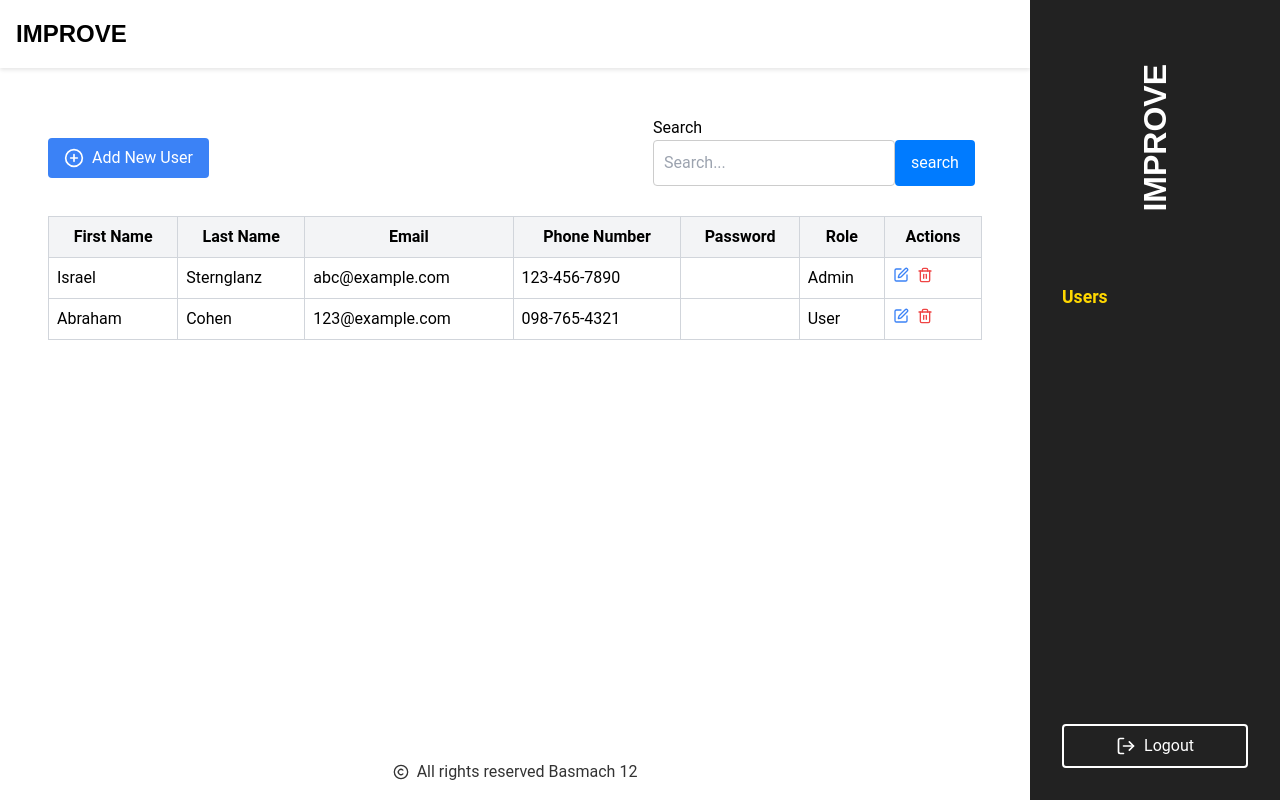
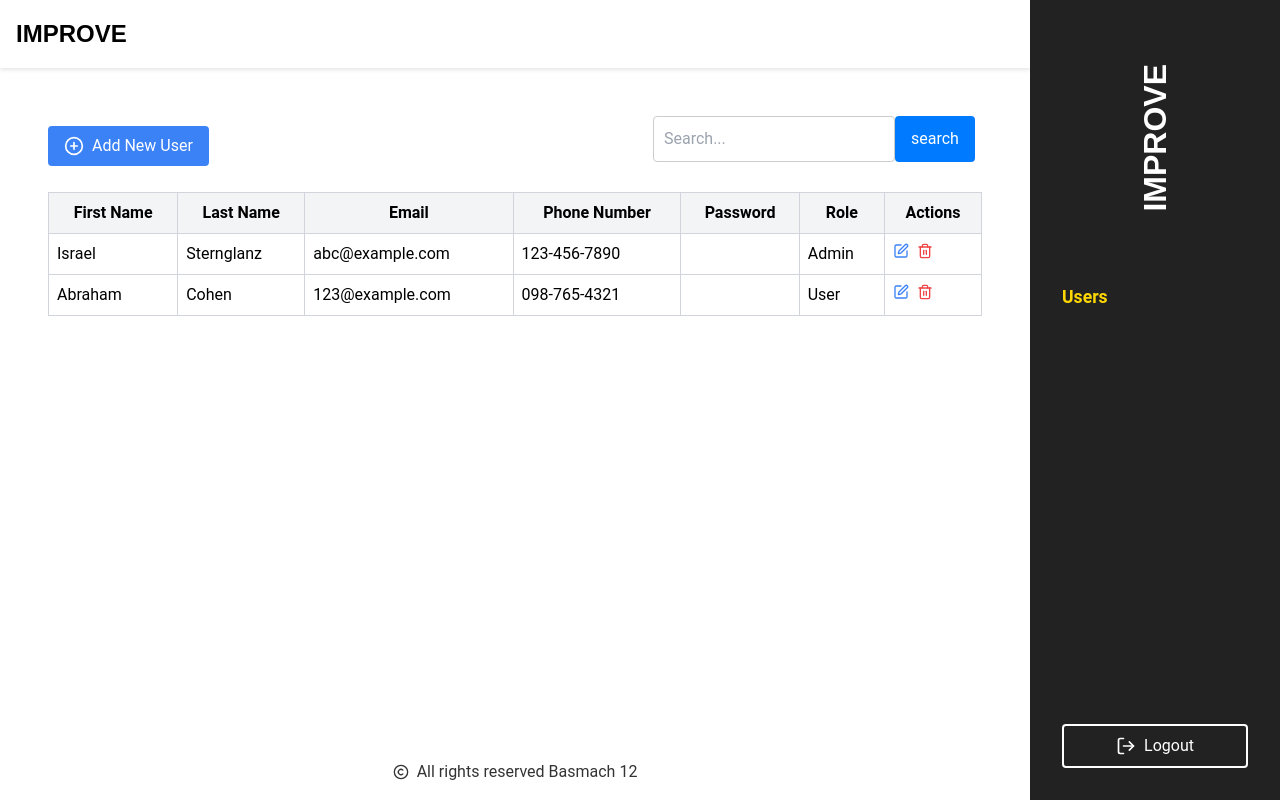
Before and after one commit to jakemeir/improve-front, a React (Vite) app: page /users in a window 1280 px wide. Built offline with nearby package versions, Linux system fonts and the light colour scheme.

Commit message:
update 0.02 layout

```diff
--- a/src/components/SearchBox.tsx
+++ b/src/components/SearchBox.tsx
@@ -34,7 +34,7 @@ import '../style/SearchBox.css'
     };
   return (
     <div className='search-modal'>
-      <label htmlFor='search-input'>Search</label>
+      <label htmlFor='search-input'></label>
       <div className="input-container">
         <input type="text" placeholder="Search..." value={searchTerm} onChange={handleInputChange} className="search-input"/>
         <button onClick={handleSearch} className="search-button"> search </button>
--- a/src/style/UsersPage.css
+++ b/src/style/UsersPage.css
@@ -61,6 +61,9 @@
     color: #3b82f6;
     transition: color 0.2s;
     margin-right: 8px;
+    border: none; /* Remove the border */
+    background: none; /* Remove any background */
+    cursor: pointer;  /* Ensure it still looks like a clickable button */
   }
 
   .action-button:hover {
@@ -70,6 +73,9 @@
   .delete-button {
     color: #ef4444;
     transition: color 0.2s;
+    border: none; /* Remove the border */
+    background: none; /* Remove any background */
+    cursor: pointer;  /* Ensure it still looks like a clickable button */
   }
 
   .delete-button:hover {
```
